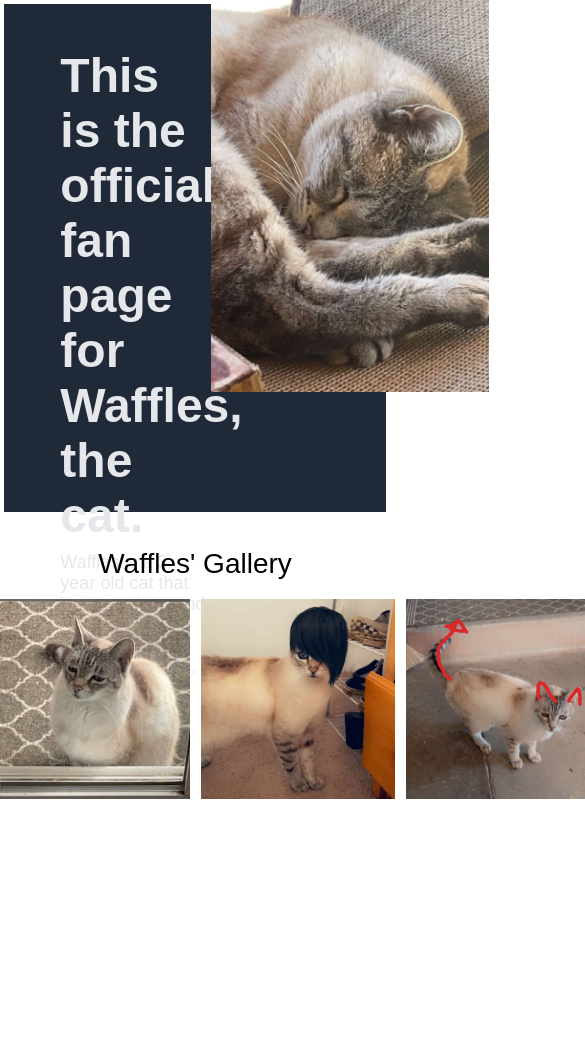
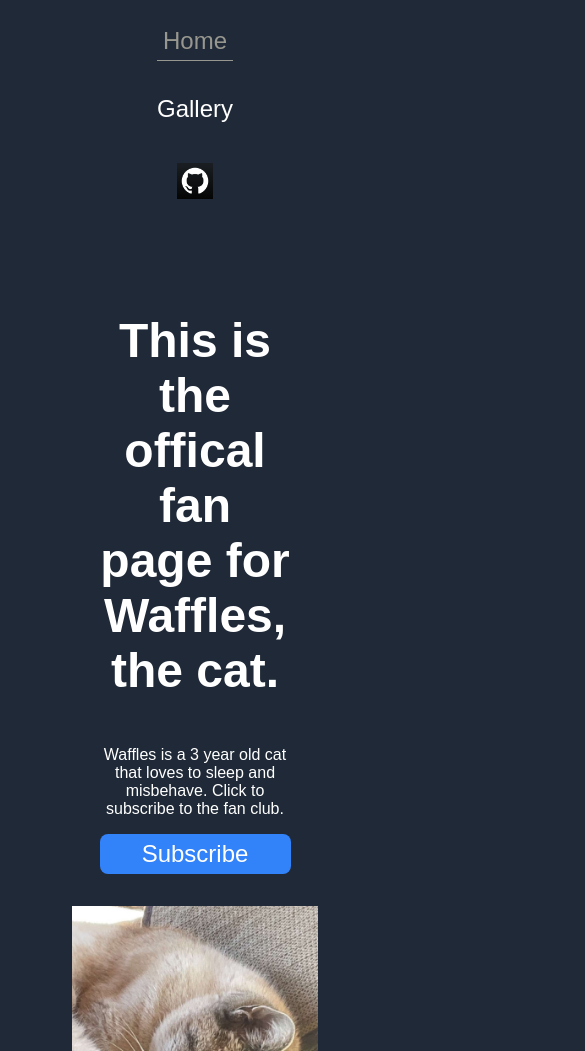
Before and after one commit to yeaung00/odin-website, a plain HTML site: page index.html in a window 390 px wide. Shown: the top 1051 px of the page, 585 px wide, since content can reach past the window. Drawn offline with nearby package versions, Linux system fonts and the light colour scheme.

Commit message:
Added responsive layout+confetti

```diff
--- a/index.html
+++ b/index.html
@@ -6,69 +6,32 @@
         <meta name="viewport" content="width=device-width, initial-scale=1.0">
         <title>Waffles Fanpage</title>
         <link rel="stylesheet" href="styles.css">
+        <script type = "module" src="https://cdn.jsdelivr.net/npm/canvas-confetti@1.5.1/dist/confetti.browser.min.js" defer></script>
+        <script src = "script.js" defer></script>
     </head>
 
     <body>
-        <div class = "header-box">
-            <div class = "header-contents">
-                <div class = "logo"></div>
-                <div class = "header-links">
-                    <a href = "./index.html"> About </a>
-                    <a href = "./index.html"> Merch </a>
-                    <a href = "./index.html"> Contact </a>
+        <header>
+            <nav>
+                <ul>
+                    <li> <a href = "./index.html" class = "current-page">Home</a></li>
+                    <li> <a href = "./gallery.html">Gallery</a></li>
+                    <li> <a href = "https://github.com/yeaung00" target = "_blank">
+                            <img src = "./images/github.png">
+                        </a>
+                    </li>
+                </ul>
+            </nav>
+            <div class = "container">
+                <div class = "header-container">
+                    <h1>This is the offical fan page for Waffles, the cat.</h1>
+                    <p>Waffles is a 3 year old cat that loves to sleep and misbehave. Click to subscribe to the fan club.</p>
+                    <button>Subscribe</button>
                 </div>
+                <img  class = "portrait" src = "./images/portrait.JPG">
+
             </div>
+        </header>
 
-            <div class = "hero-box">
-                <div class = "hero-contents">
-                    <div class = "description1">
-                        This is the official fan page for Waffles, the cat. <br>
-                    </div>
-                    <div class = "description2">
-                        Waffles is a 3 year old cat that loves to sleep and misbehave. Donate now to fund her lifestyle.
-                    </div>
-                    <div class = "signup">
-                        <button> Donate </button>
-                    </div>
-                </div>
-                <div class = "image-box">
-                        <img src = "./images/portrait.JPG"
-                        width = auto;
-                        height = 400px;
-                        alt = "Waffles enjoying a nap.">
-                </div>
-             </div>
-
-             <div class = "gallery-box">
-                 <div class = "title">
-                    Waffles' Gallery
-                 </div>
-                 <div class = "image-box">
-                     <div class = "image1">
-                        <img src = "./images/lazy.JPG"
-                        width = auto;
-                        height = 200px
-                        alt = "lazy days">
-                     </div>
-                     <div class = "image2">
-                        <img src = "./images/sad.JPG"
-                        width = auto;
-                        height = 200px
-                        alt = "sad days">
-                    </div>
-                    <div class = "image3">
-                        <img src = "./images/emo.JPG"
-                        width = auto;
-                        height = 200px
-                        alt = "emo days">
-                    </div>
-                    <div class = "image4">
-                        <img src = "./images/devil.JPG"
-                        width = auto;
-                        height = 200px
-                        alt = "devil days">
-                    </div>
-                 </div>
-             </div>
     </body>
 </html>
--- /dev/null
+++ b/script.js
@@ -0,0 +1,8 @@
+const subscribeBtn = document.querySelector('button');
+
+subscribeBtn.addEventListener('click', (e) => {
+    x1 = 149 / getX(e);
+    y1 = 400.4 / getY(e);
+    console.log(e);
+    confetti();
+});
--- a/styles.css
+++ b/styles.css
@@ -1,127 +1,138 @@
-* {
-    font-family: Arial, Helvetica, sans-serif;
+body {
+    margin:0;
+    background-color: #1F2937;
+    font-family: 'Ubuntu', sans-serif;
 }
-.header-box {
-    width:auto;
-    height: 500px;
-    margin: -1%;
-    padding: 1%;
-    padding-left:15%;
-    padding-right:15%;
+
+header {
     background-color: #1F2937;
 }
 
-.header-contents {
-    width:auto;
-    height:auto;
-    display:flex;
-    gap:40%;
-    padding-bottom: 7%;
+/* ======================================
+Typography
+======================================== */
+
+.header-container h1 {
+    color:white;
+    font-size: 3rem;
+}
+.header-container p {
+    color:white;
+    font-size: 1rem;
 }
 
-.logo {
-    color:white;
-    font-size: 28px;
-    font-weight: bold;
+/* ======================================
+Layout
+======================================== */
+.container {
+    width:90vw;
+    max-width: 1000px;
+    margin: 0 auto;
+    display:flex;
+    padding: 3em 0;
+    justify-content: space-around;
 }
 
-.header-links {
-    margin-left: 60%;
-    font-size: 18px;
-    width:400px;
-    height: auto;
-    display:flex;
-    justify-content: end;
-    gap:5%;
+.header-container {
+    max-width: 20em;
 }
 
-a {
-    color:#E5E7Eb;
+.portrait {
+    max-width: 35%;
+}
+
+.header-container button {
+    background-color: rgb(50, 130, 250);
+    border: none;
+    border-radius: 8px;
+    padding: .25em 1em;
+    color:white;
+    font-size: 1.5rem;
+}
+/* ======================================
+Nav bar
+======================================== */
+
+nav ul {
+    margin: 0;
+    padding: 1.7em;
+    display:flex;
+    justify-content: center;
+    gap: 8em;
+}
+
+nav li {
+    list-style: none;
+    font-size: 1.5rem;
+}
+
+nav a {
+    text-decoration: none;
+    color:white;
+    padding: .25em;
+}
+nav a:hover {
+    color: rgb(152, 151, 143);
+}
+
+.current-page {
+    color: rgb(152, 151, 143);
+    border-bottom: 1px solid rgb(152, 151, 143);
+}
+nav img {
+    width: 1.5em;
+    transition: transform 0.3s ease-in-out;
     text-decoration: none;
 }
-
-.hero-box {
-    color:white;
-    width: auto;
-    height: 500px;
-    font-size: 48px;
+nav img:hover {
+    transform: rotate(360deg) scale(1.2);
+}
+.container-gallery {
+    max-width: 100%;
+    padding: 10em 0;
     display:flex;
+    flex-direction: column;
+    align-items: center;
+    gap: 20em;
 }
 
-.hero-contents {
-    width: auto;
-    height: 100px;
+@media (max-width:680px) {
+    .container {
+        display:flex;
+        flex-direction: column;
+        align-items: center;
+    }
+    .header-container {
+        max-width:90%;
+        display:flex;
+        flex-direction: column;
+        text-align: center;
+        padding: 2em 5em;
+        padding-top: 0;
+    }
+    .header-container h1 {
+        font-size: 3rem;
+    }
+    .portrait {
+        max-width: 70%;
+    }
+    nav ul {
+        display:flex;
+        flex-direction: column;
+        align-items: center;
+        gap:2.5em;
+    }
 }
+/* ======================================
+Footer
+======================================== */
 
-.hero-contents .description1 {
-    font-size: 48px;
-    font-weight: bold;
-    color: #E5E7Eb;
-    width: 70%;
+.github-link {
+    font-size: 24px;
 
+  }
+.container-footer a {
+    text-decoration: none;
+
+    color:black;
 }
-
-.hero-contents .description2 {
-    margin-top: 5%;
-    font-size: 18px;
-    color: #E5E7Eb;
-    width: 75%;
-    width:80%;
-}
-
-.image-box {
-    margin-top:7%;
-    width:80%;
-    height: 50%;
-    display:flex;
-    justify-content: center;
-    align-items: center;
-    font-size: 18px;
-}
-
-.signup button{
-    background-color: #3882F6;
-    border: none;
-    color: white;
-    text-align: center;
-    text-decoration: none;
-    display: inline-block;
-    font-size: 16px;
-    cursor: pointer;
-    border-radius: 8px;
-    width: 125px;
-    height: 35px;
-}
-
-.gallery-box {
-    width: 100%;
-    height: 500px;
-}
-
-.title {
-    text-align: center;
-    font-size: 28px;
-}
-.image-box {
-    display:flex;
-
-    gap:5%;
-}
-
-.image-box .image1{
-    margin-left:25%;
-    height: 250px;
-    width: 400px;
-}
-.image-box .image2{
-    height: 250px;
-    width: 400px;
-}
-.image-box .image3{
-    height: 250px;
-    width: 400px;
-}
-.image-box .image4{
-    height: 250px;
-    width: 400px;
-}
```
Also changed, not shown: gallery.html (added, +34 -0 lines), images/github.png (added).
